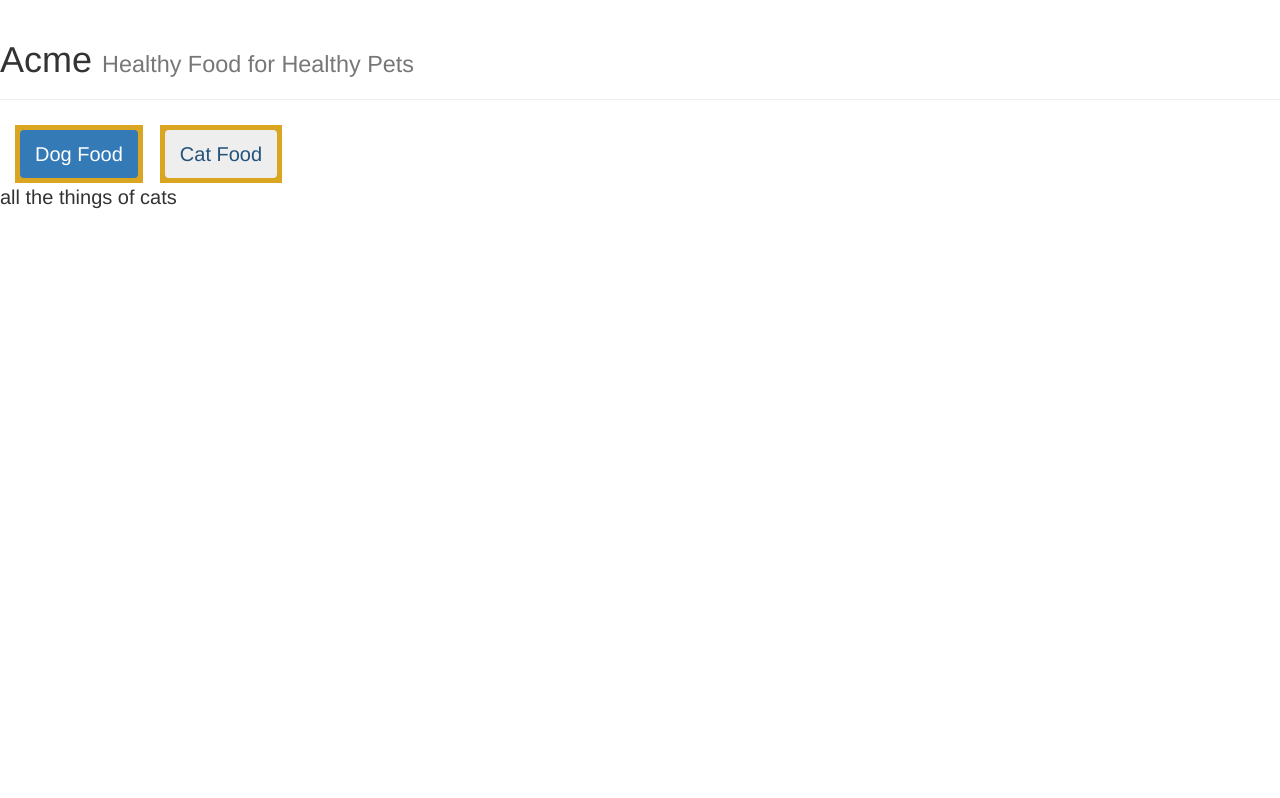
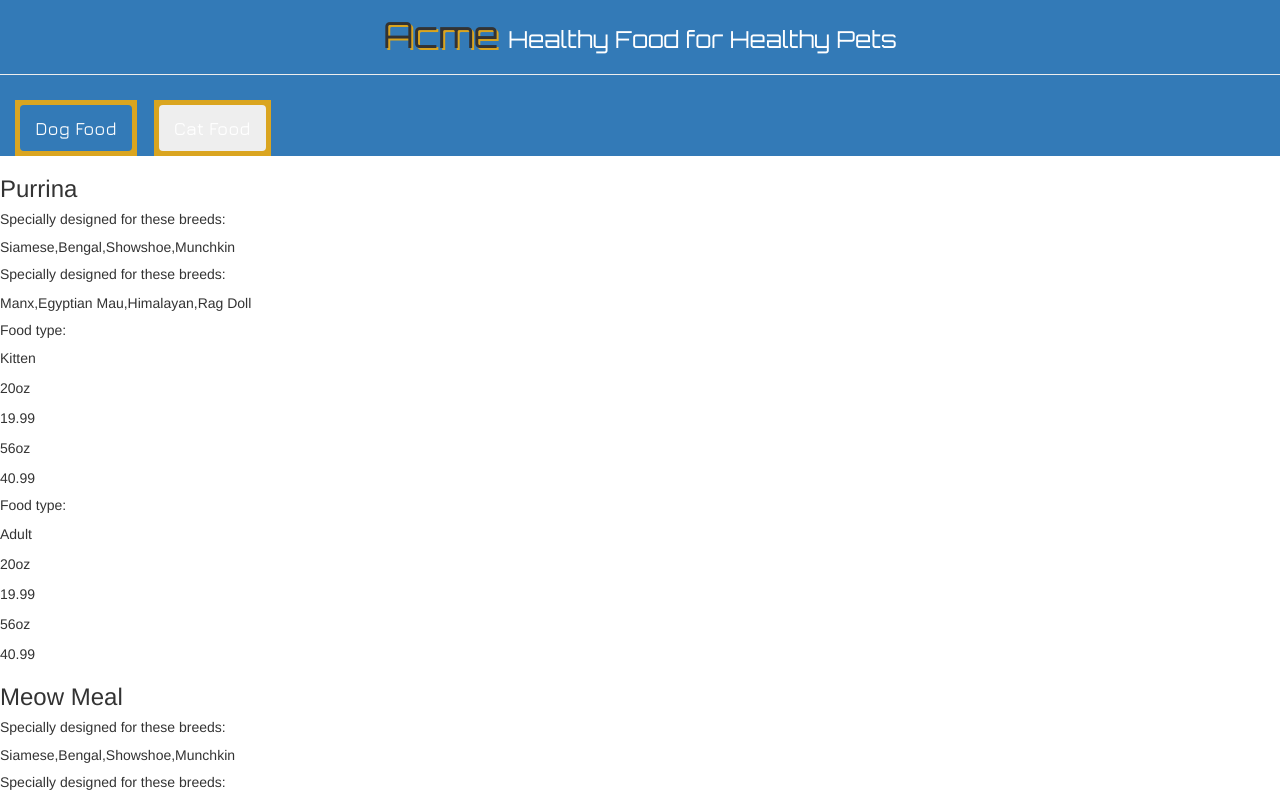
Before and after one commit to nss-day-cohort-13/spa-pet-food-project-Jessicashinjo, a plain HTML site: page index.html in a window 1280 px wide. Both pictures are taken after a click on the link "Cat Food". Shown: the top 798 px of the page. Drawn offline with nearby package versions, Linux system fonts and the light colour scheme.

Commit message:
mvp completed and CSS in progress

```diff
--- a/catFood.json
+++ b/catFood.json
@@ -0,0 +1,72 @@
+{
+  "cat_brands": [
+    {
+      "name": "Purrina",
+      "breeds": ["Siamese", "Bengal", "Showshoe", "Munchkin"],
+      "types": [
+        {
+          "type": "Kitten",
+          "volumes": [
+            {
+              "name": "20oz",
+              "price": 19.99
+            },
+            {
+              "name": "32oz",
+              "price": 26.99
+            },
+            {
+              "name": "64oz",
+              "price": 34.99
+            }
+          ]
+        },
+        {
+          "type": "Elite",
+          "volumes": [
+            {
+              "name": "20oz",
+              "price": 24.99
+            },
+            {
+              "name": "40oz",
+              "price": 47.99
+            }
+          ]
+        }
+      ]
+    },
+    {
+      "name": "Meow Meal",
+      "breeds": ["Manx", "Egyptian Mau", "Himalayan", "Rag Doll"],
+      "types": [
+        {
+          "type": "Kitten",
+          "volumes": [
+            {
+              "name": "24oz",
+              "price": 19.99
+            },
+            {
+              "name": "48oz",
+              "price": 34.99
+            }
+          ]
+        },
+        {
+          "type": "Adult",
+          "volumes": [
+            {
+              "name": "28oz",
+              "price": 22.99
+            },
+            {
+              "name": "56oz",
+              "price": 40.99
+            }
+          ]
+        }
+      ]
+    }
+  ]
+}
--- a/index.html
+++ b/index.html
@@ -5,6 +5,7 @@
   <meta http-equiv="X-UA-Compatible" content="IE=edge">
   <title>Pet Food</title>
   <link href="https://maxcdn.bootstrapcdn.com/bootstrap/3.3.6/css/bootstrap.min.css" rel="stylesheet" integrity="sha384-1q8mTJOASx8j1Au+a5WDVnPi2lkFfwwEAa8hDDdjZlpLegxhjVME1fgjWPGmkzs7" crossorigin="anonymous">
+  <link href='https://fonts.googleapis.com/css?family=Orbitron:400,900|Jura:500' rel='stylesheet' type='text/css'>
   <link rel="stylesheet" href="main.css">
 </head>
 <body>
@@ -25,7 +26,7 @@
 
   <section class="hidden" id="cat-view">
     <div id="mainCatBody">
-      all the things of cats
+
     </div>
   </section>
   <script src="main.js" type="text/javascript"></script>
--- a/main.css
+++ b/main.css
@@ -1,9 +1,41 @@
+* {
+  box-sizing: border-box;
+}
+
+html, body {
+  margin: 0;
+  padding: 0;
+}
+
+/*******************
+Nav Bar
+*******************/
 ul > li {
   display: inline;
   list-style-type: none;
   margin: 5px 15px 0 15px;
   background-color: goldenrod;
   padding: 5px;
+  font-family: 'Jura', sans-serif;
+  font-size: 1.3em;
+}
+
+#navBar {
+  background-color: #337ab7;
+  margin-top: 0;
+}
+
+.page-header {
+  margin-top: 0;
+}
+
+#link_cat {
+  background-color: #337ab7;
+}
+
+.nav-pills>li>a {
+  background-color: #337ab7;
+  color: #fff;
 }
 
 .visible {
@@ -14,6 +46,19 @@
   display: none;
 }
 
-body {
-  font-size: 2em;
+h1 {
+  font-family: 'Orbitron', sans-serif;
+  margin-top: 0;
+  padding-top: 15px;
+  text-shadow: 2px 2px goldenrod;
+  text-align: center;
 }
+
+h1 small {
+  color: #fff;
+  text-shadow: none;
+}
+
+.nav-pills li {
+  text-align: center;
+}
--- a/main.js
+++ b/main.js
@@ -1,30 +1,31 @@
-function executeThisCodeAfterFileIsLoaded () {
+// **************************************
+// XML events and functions for Dog food
+// **************************************
+
+//Dog Food XML functions for load and error
+function executeThisCodeAfterFileIsLoadedDog () {
   var data = JSON.parse(this.responseText);
 
-  insertCardInfoToDom(data.dog_brands);
+  insertCardInfoToDomDog(data.dog_brands);
 
 }
 
-function executeThisCodeIfXHRFails (){
+function executeThisCodeIfXHRFailsDog (){
   throw "failed to load";
 }
 
-// Create an XHR object
+//XML request for dog food
 var myRequest = new XMLHttpRequest();
 
-// XHR objects emit events when their operation is complete, or an error occurs`
-myRequest.addEventListener("load", executeThisCodeAfterFileIsLoaded);
-myRequest.addEventListener("error", executeThisCodeIfXHRFails);
+myRequest.addEventListener("load", executeThisCodeAfterFileIsLoadedDog);
+myRequest.addEventListener("error", executeThisCodeIfXHRFailsDog);
 
-// Then tell the XHR object exactly what to do
 myRequest.open("GET", "dogFood.json");
-
-// Tell the XHR object to start
 myRequest.send();
 
 
 //Insert Dog Food cards into DOM
-function insertCardInfoToDom (bubbles) {
+function insertCardInfoToDomDog (bubbles) {
   var placeholderDiv = document.getElementById("mainBody");
   for (var i = 0; i < bubbles.length; i++) {
     placeholderDiv.innerHTML += "<article class=\"card\"> <h3 class=\"brand\">" + bubbles[i].name +
@@ -40,6 +41,55 @@
     }
   }
 }
+
+// **************************************
+// XML events and functions for Cat food
+// **************************************
+
+//Cat Food XML functions for load and error
+function executeThisCodeAfterFileIsLoadedCat () {
+  var data = JSON.parse(this.responseText);
+
+  insertCardInfoToDomCat(data.cat_brands);
+  console.log(data.cat_brands);
+}
+
+function executeThisCodeIfXHRFailsCat (){
+  throw "failed to load";
+}
+
+//XML request for dog food
+var myCatRequest = new XMLHttpRequest();
+
+myCatRequest.addEventListener("load", executeThisCodeAfterFileIsLoadedCat);
+myCatRequest.addEventListener("error", executeThisCodeIfXHRFailsCat);
+
+myCatRequest.open("GET", "catFood.json");
+myCatRequest.send();
+
+//Insert Cat Food cards into DOM
+function insertCardInfoToDomCat (bubbles) {
+  var placeholderDiv = document.getElementById("mainCatBody");
+  for (var i = 0; i < bubbles.length; i++) {
+    placeholderDiv.innerHTML += "<article class=\"card\"> <h3 class=\"brand\">" + bubbles[i].name +
+    "</h3>";
+      for (var h = 0; h < bubbles.length; h++) {
+        placeholderDiv.innerHTML += "<section class=\"breeds\">" +
+        "<h5>Specially designed for these breeds:</h5> <p>" + bubbles[h].breeds +
+        "</p> </section>";
+      }
+    for (var j = 0; j < bubbles[i].types.length; j++) {
+      placeholderDiv.innerHTML += "<section class=\"type\"> <h5>Food type:</h5> <p>" +
+      bubbles[j].types[j].type + "</p> </section>";
+        for (var k = 0; k < bubbles[i].types.length; k++) {
+          placeholderDiv.innerHTML += "<section id=\"volPrice\"> <p class=\"volume\">" +
+          bubbles[k].types[k].volumes[k].name + "</p> <p class=\"price\">" +
+          bubbles[k].types[k].volumes[k].price + "</p> </section> </article>";
+        }
+    }
+  }
+}
+
 
 //Make dog food visible and hide cat food
 var dogFoodLink = document.getElementById("link-dog");
```
